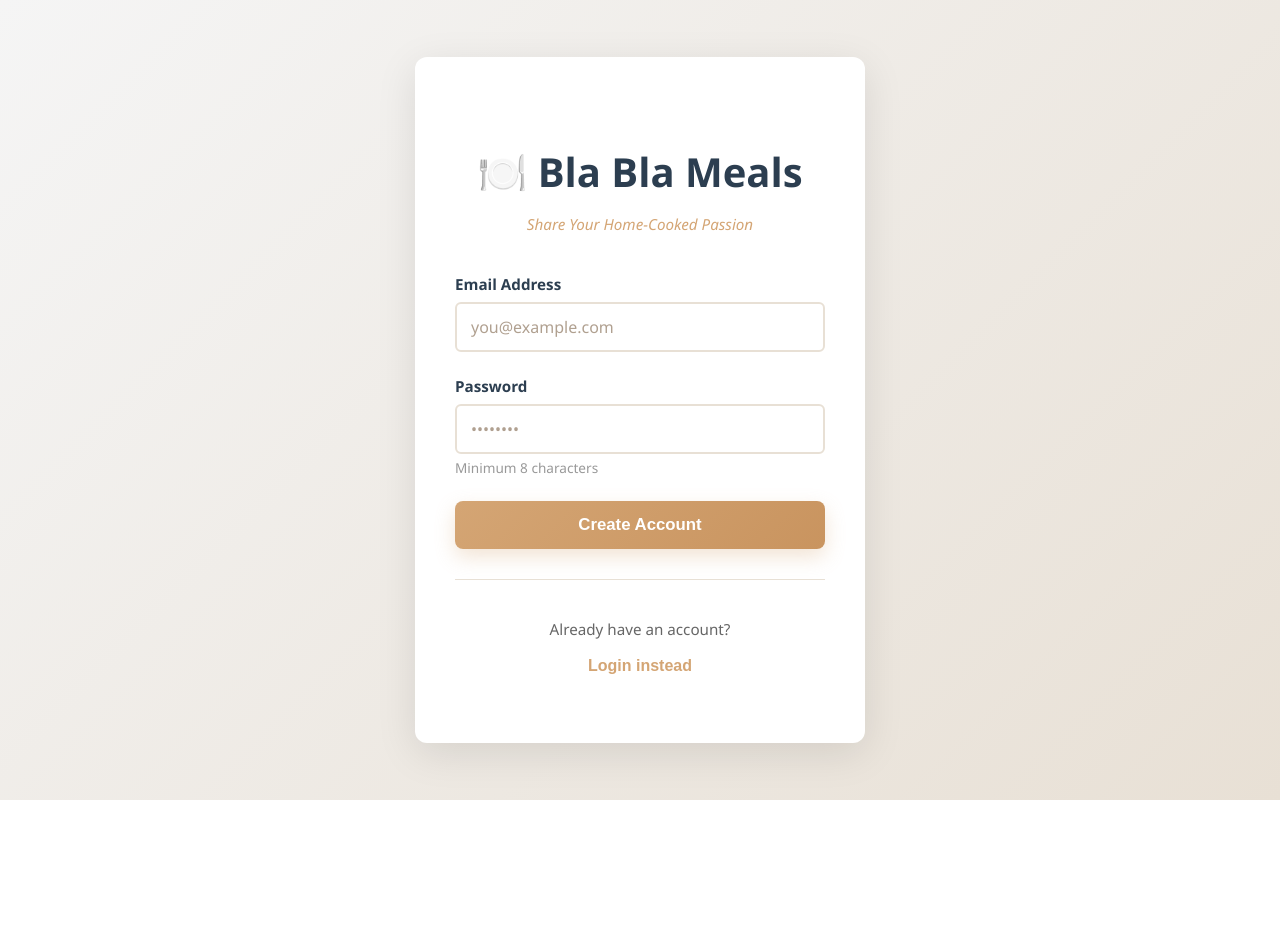
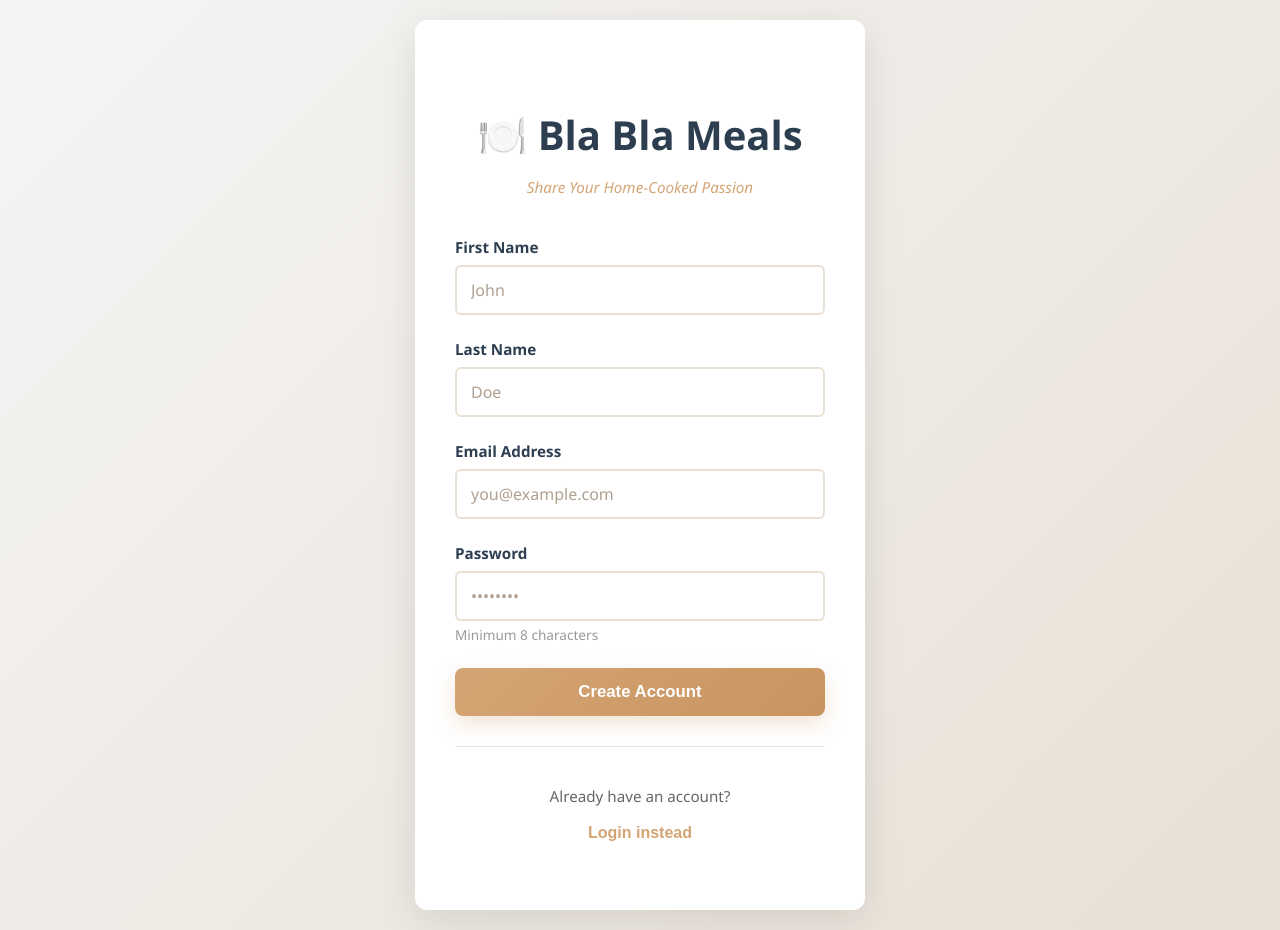
Before and after one commit to GerardoObeid/BlaBlaMealsDev, a Vue app in the folder frontend/: page /login in a window 1280 px wide. Both pictures are taken after a click on the button "Sign up here". Before the commit the page ends 800 px from the top, so only its background shows below. Built offline with nearby package versions, Linux system fonts and the light colour scheme.

Commit message:
Update LoginPage.vue

```diff
--- a/frontend/src/components/LoginPage.vue
+++ b/frontend/src/components/LoginPage.vue
@@ -7,6 +7,30 @@
       </div>
 
       <form @submit.prevent="submit" class="login-form">
+        <div v-if="isSignUp" class="form-group">
+          <label for="firstName">First Name</label>
+          <input
+            id="firstName"
+            v-model="form.firstName"
+            type="text"
+            placeholder="John"
+            :required="isSignUp"
+            class="form-input"
+          />
+        </div>
+
+        <div v-if="isSignUp" class="form-group">
+          <label for="lastName">Last Name</label>
+          <input
+            id="lastName"
+            v-model="form.lastName"
+            type="text"
+            placeholder="Doe"
+            :required="isSignUp"
+            class="form-input"
+          />
+        </div>
+
         <div class="form-group">
           <label for="email">Email Address</label>
           <input
@@ -74,6 +98,8 @@ export default {
       form: {
         email: "",
         password: "",
+        firstName: "", // Added to form state
+        lastName: "",  // Added to form state
       },
     };
   },
@@ -81,8 +107,15 @@ export default {
     async submit() {
       this.error = null;
 
+      // Validate base fields
       if (!this.form.email || !this.form.password) {
-        this.error = "Please fill in all fields";
+        this.error = "Please fill in all required fields";
+        return;
+      }
+
+      // Validate sign-up specific fields
+      if (this.isSignUp && (!this.form.firstName || !this.form.lastName)) {
+        this.error = "Please fill in your first and last name";
         return;
       }
 
@@ -96,11 +129,12 @@ export default {
       try {
         let response;
         if (this.isSignUp) {
+          // Now sending the actual values inputted by the user
           response = await this.authService.signup({
             email: this.form.email,
             password: this.form.password,
-            firstName: this.form.email.split("@")[0],
-            lastName: "User",
+            firstName: this.form.firstName,
+            lastName: this.form.lastName,
           });
         } else {
           response = await this.authService.login(
@@ -111,7 +145,7 @@ export default {
 
         this.router.push("/home");
       } catch (e) {
-        this.error = e.message || "Login failed. Please try again.";
+        this.error = e.message || "Request failed. Please try again.";
         console.error("Auth error:", e);
       } finally {
         this.loading = false;
```
